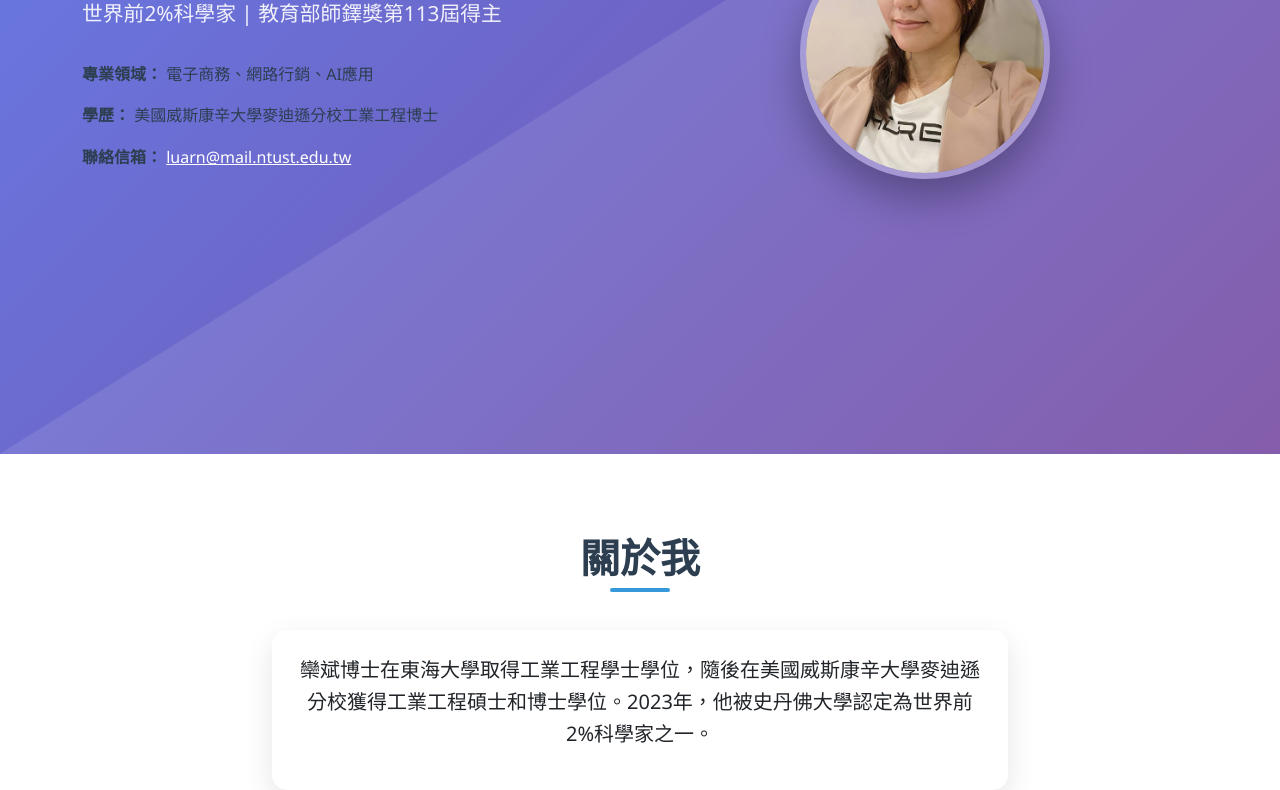
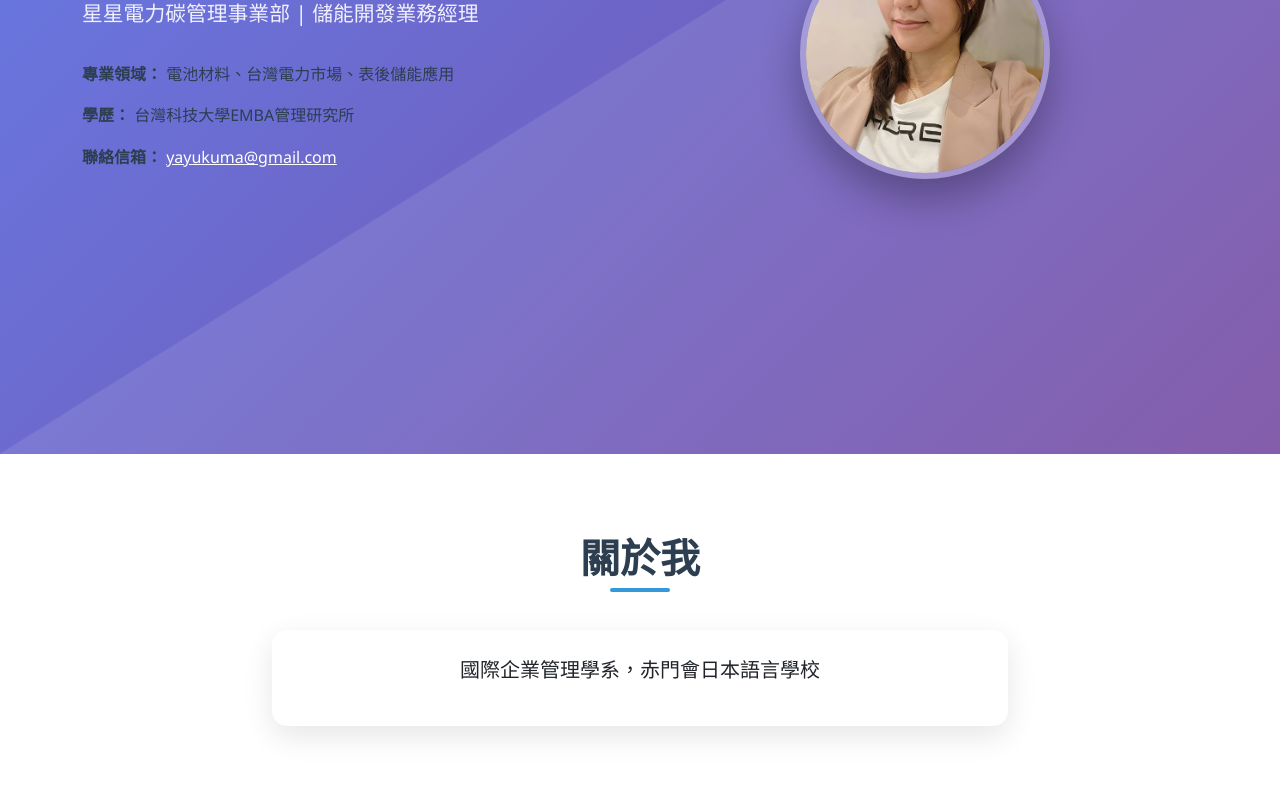
Before and after one commit to jokumaanna/jokumaanna.github.io, a plain HTML site: page index.html in a window 1280 px wide. Shown: the part 346-1136 px from the top of the page. Drawn offline with nearby package versions, Linux system fonts and the light colour scheme.

Commit message:
Update index.html

```diff
--- a/index.html
+++ b/index.html
@@ -156,15 +156,15 @@
     <script>
         // ====== 使用者資料區域 - 請修改以下內容 ======
         const profileData = {
-            name: "欒斌 教授",
-            title: "世界前2%科學家 | 教育部師鐸獎第113屆得主",
-            expertise: "電子商務、網路行銷、AI應用",
-            education: "美國威斯康辛大學麥迪遜分校工業工程博士",
-            email: "luarn@mail.ntust.edu.tw",
-            about: "欒斌博士在東海大學取得工業工程學士學位，隨後在美國威斯康辛大學麥迪遜分校獲得工業工程碩士和博士學位。2023年，他被史丹佛大學認定為世界前2%科學家之一。",
-            contactEmail: "luarn@mail.ntust.edu.tw",
-            phone: "886-2-2737-6754",
-            location: "研究室: T2-409<br>國立臺灣科技大學"
+            name: "黃雅郁 大美女",
+            title: "星星電力碳管理事業部 | 儲能開發業務經理",
+            expertise: "電池材料、台灣電力市場、表後儲能應用",
+            education: "台灣科技大學EMBA管理研究所",
+            email: "yayukuma@gmail.com",
+            about: "國際企業管理學系，赤門會日本語言學校",
+            contactEmail: "yayukuma@gmail.com",
+            phone: "886-911-682822",
+            location: "EMBA<br>國立臺灣科技大學"
         };
         // ====== 使用者資料區域結束 ======
 
```
